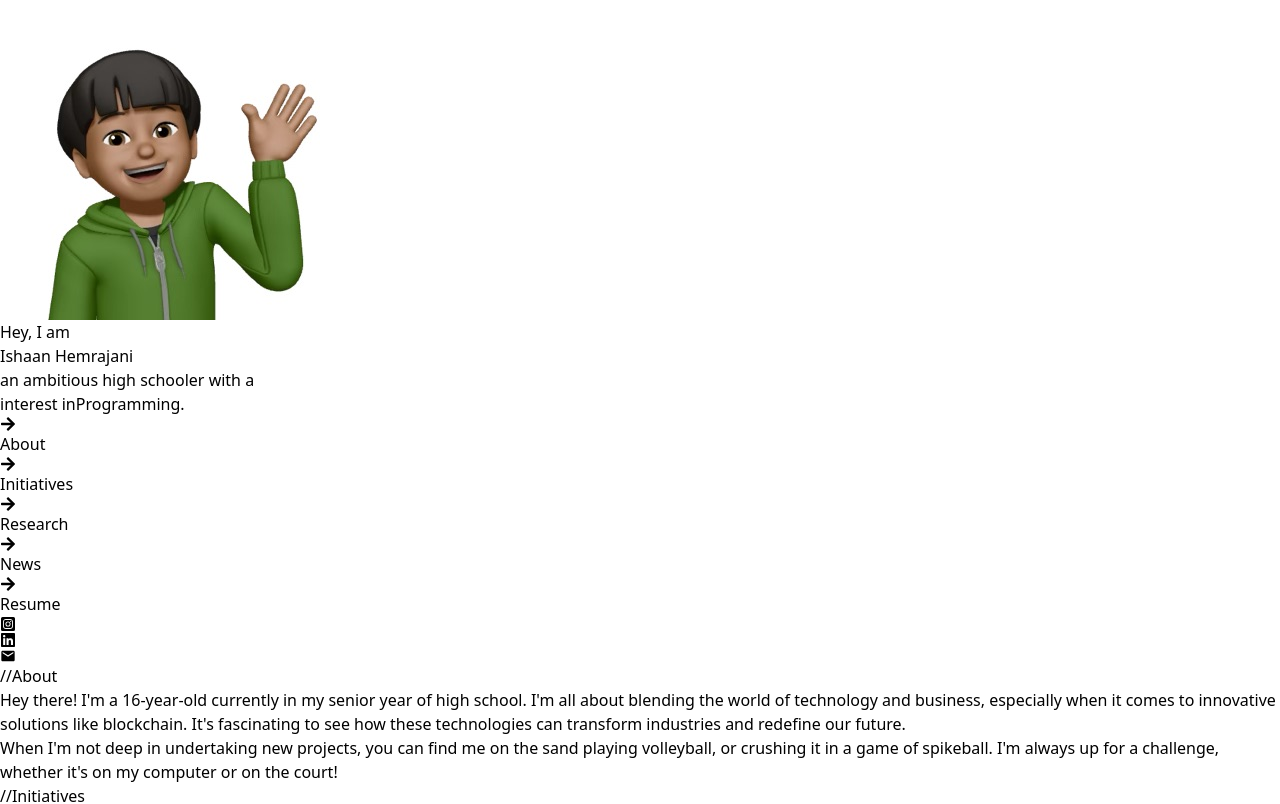
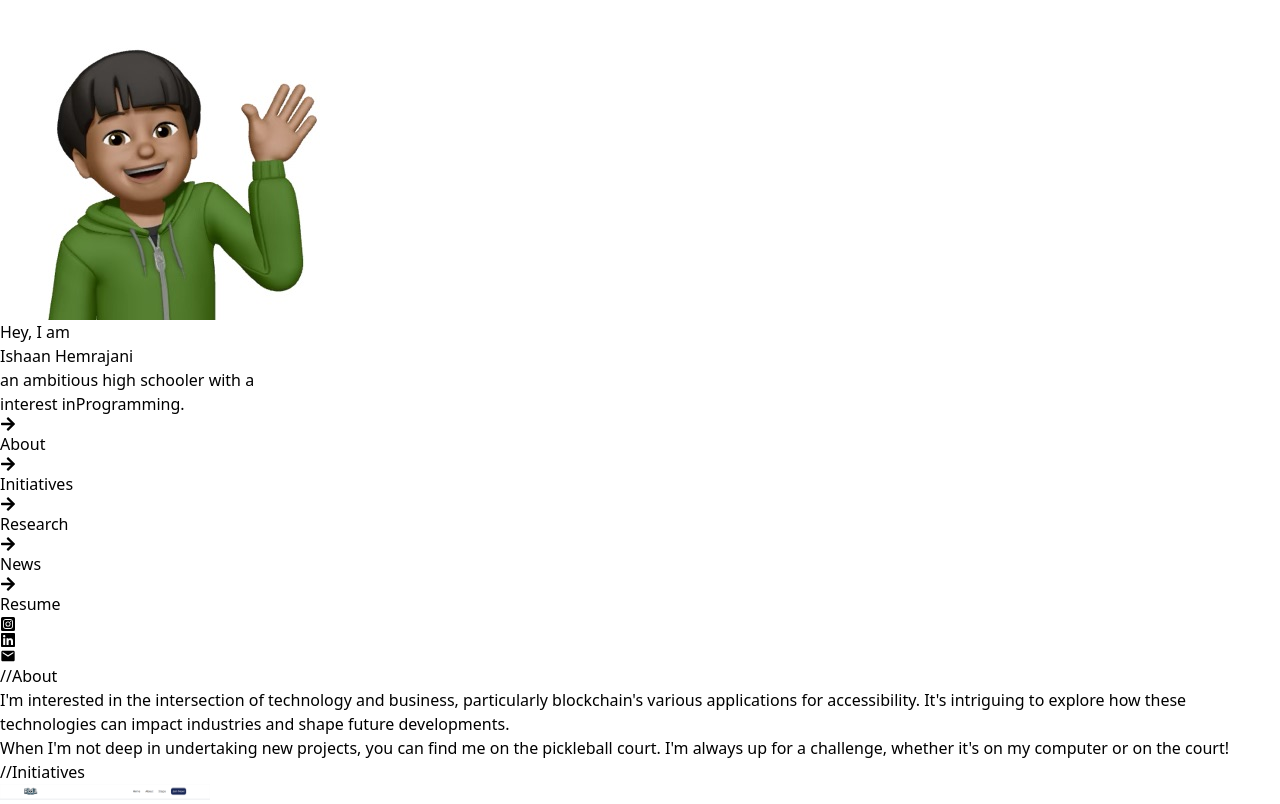
Before and after one commit to aadityapanchal7/IshaanH, a React (Vite) app: page / in a window 1280 px wide. Shown: the top 804 px of the page. Built offline with nearby package versions, Linux system fonts and the light colour scheme; the HTML template or start-up script is replaced by a standard one.

Commit message:
Update About.jsx

```diff
--- a/src/components/About.jsx
+++ b/src/components/About.jsx
@@ -11,10 +11,10 @@ function About() {
       </div>
       <div className='mt-5 space-y-5 text-lg font-thin leading-relaxed md:text-xl xl:text-2xl'>
         <p>
-          Hey there! I'm a {age}-year-old currently in my senior year of high school. I'm all about blending the world of technology and business, especially when it comes to innovative solutions like blockchain. It's fascinating to see how these technologies can transform industries and redefine our future.
+          I'm interested in the intersection of technology and business, particularly blockchain's various applications for accessibility. It's intriguing to explore how these technologies can impact industries and shape future developments.
         </p>
         <p>
-          When I'm not deep in undertaking new projects, you can find me on the sand playing volleyball, or crushing it in a game of spikeball. I'm always up for a challenge, whether it's on my computer or on the court!
+          When I'm not deep in undertaking new projects, you can find me on the pickleball court. I'm always up for a challenge, whether it's on my computer or on the court!
         </p>
       </div>
     </div>
```
